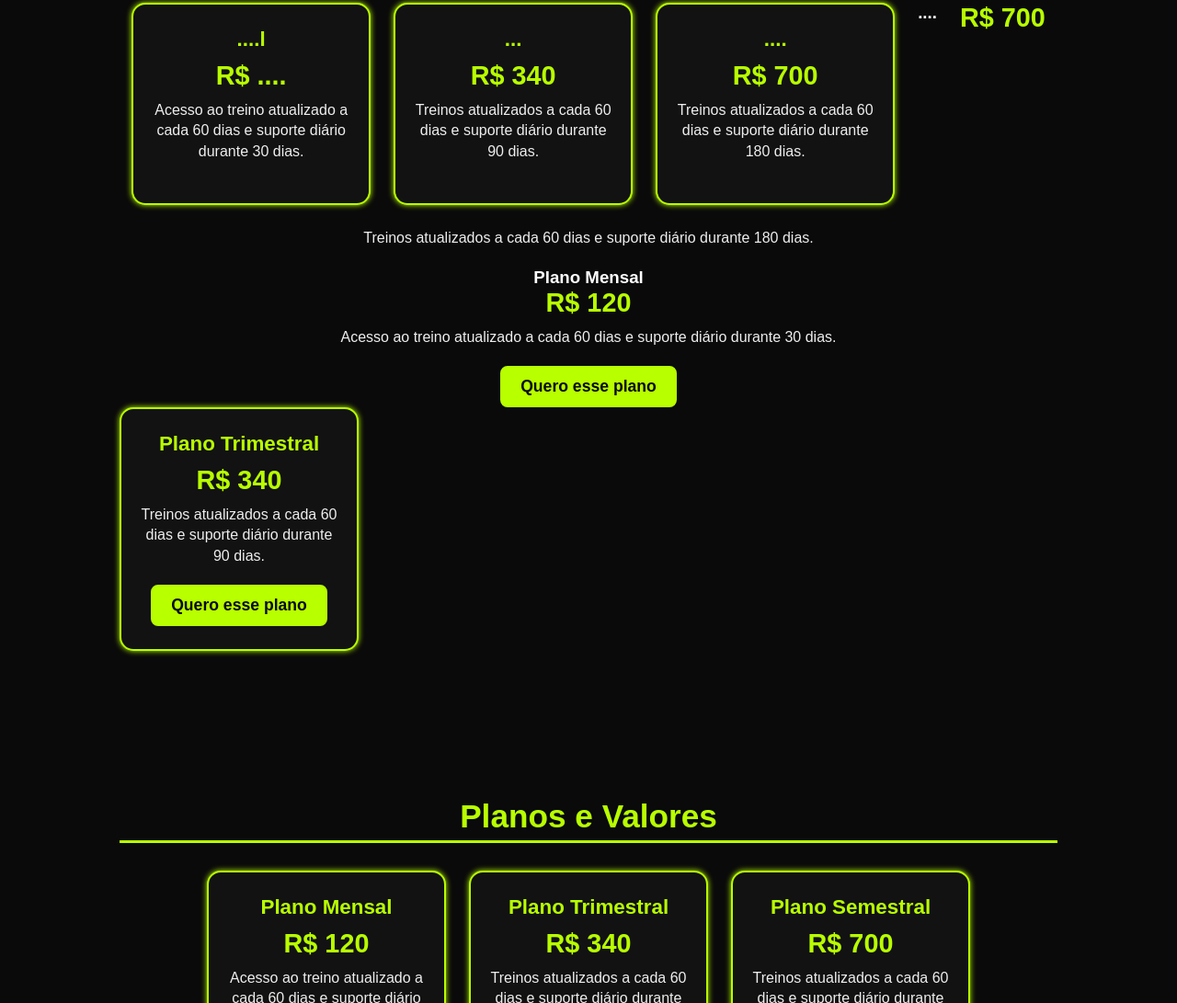
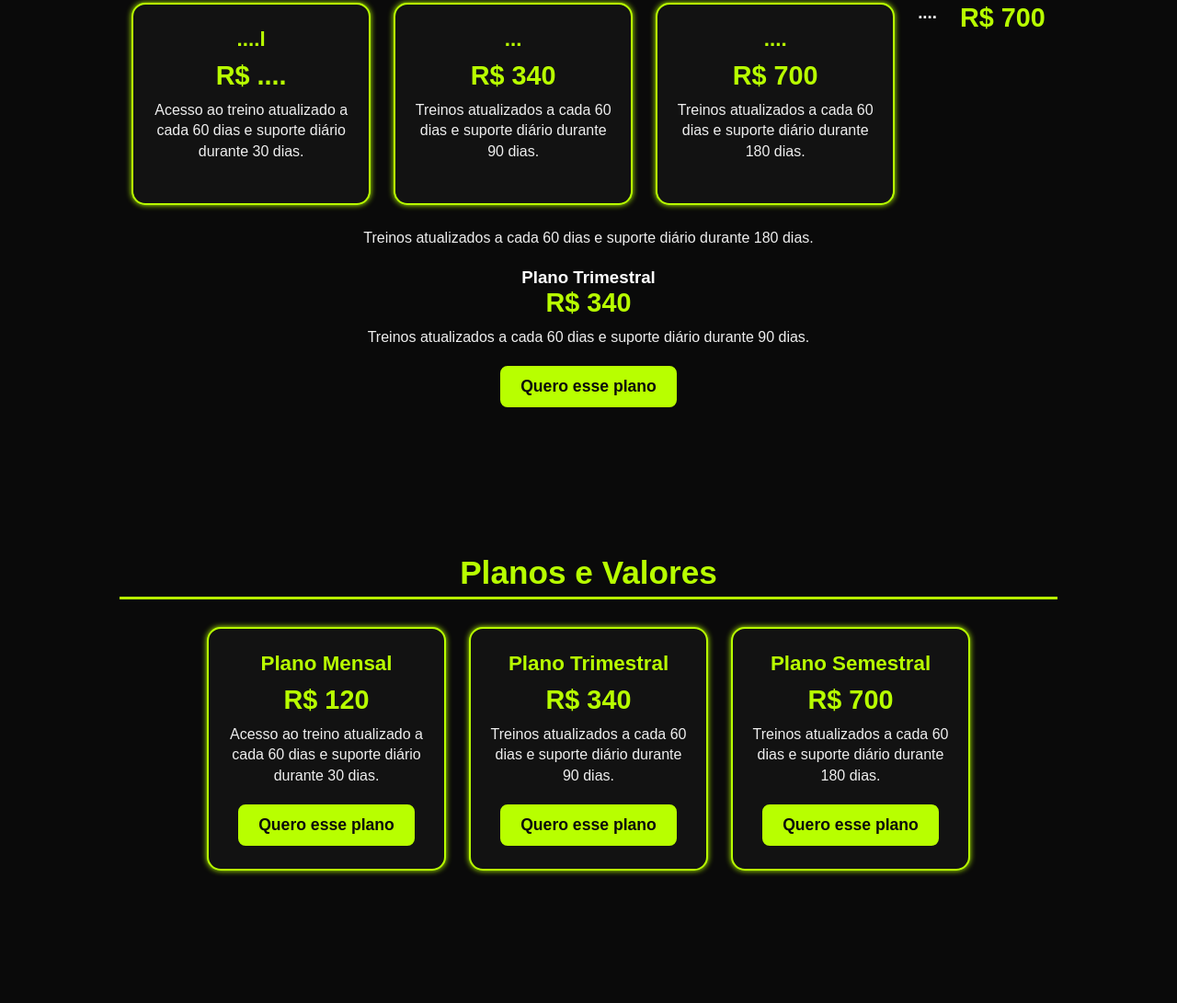
Before and after one commit to sasa452163262/fabiogalante-site, a plain HTML site: page index.html in a window 1280 px wide. Shown: the part 1314-2405 px from the top of the page at 92% size. Drawn offline with Linux system fonts and the light colour scheme.

Commit message:
Update index.html

```diff
--- a/index.html
+++ b/index.html
@@ -455,12 +455,6 @@
         <div class="plan-price">R$ 700</div>
         <div class="plan-desc">Treinos atualizados a cada 60 dias e suporte diário durante 180 dias.</div>
       </div>
-      <h3>Plano Mensal</h3>
-        <div class="plan-price">R$ 120</div>
-        <div class="plan-desc">Acesso ao treino atualizado a cada 60 dias e suporte diário durante 30 dias.</div>
-        <a href="https://wa.me/5518997598196" target="_blank" rel="noopener noreferrer" class="btn-contact">Quero esse plano</a>
-      </div>
-      <div class="plan-card">
         <h3>Plano Trimestral</h3>
         <div class="plan-price">R$ 340</div>
         <div class="plan-desc">Treinos atualizados a cada 60 dias e suporte diário durante 90 dias.</div>
```
